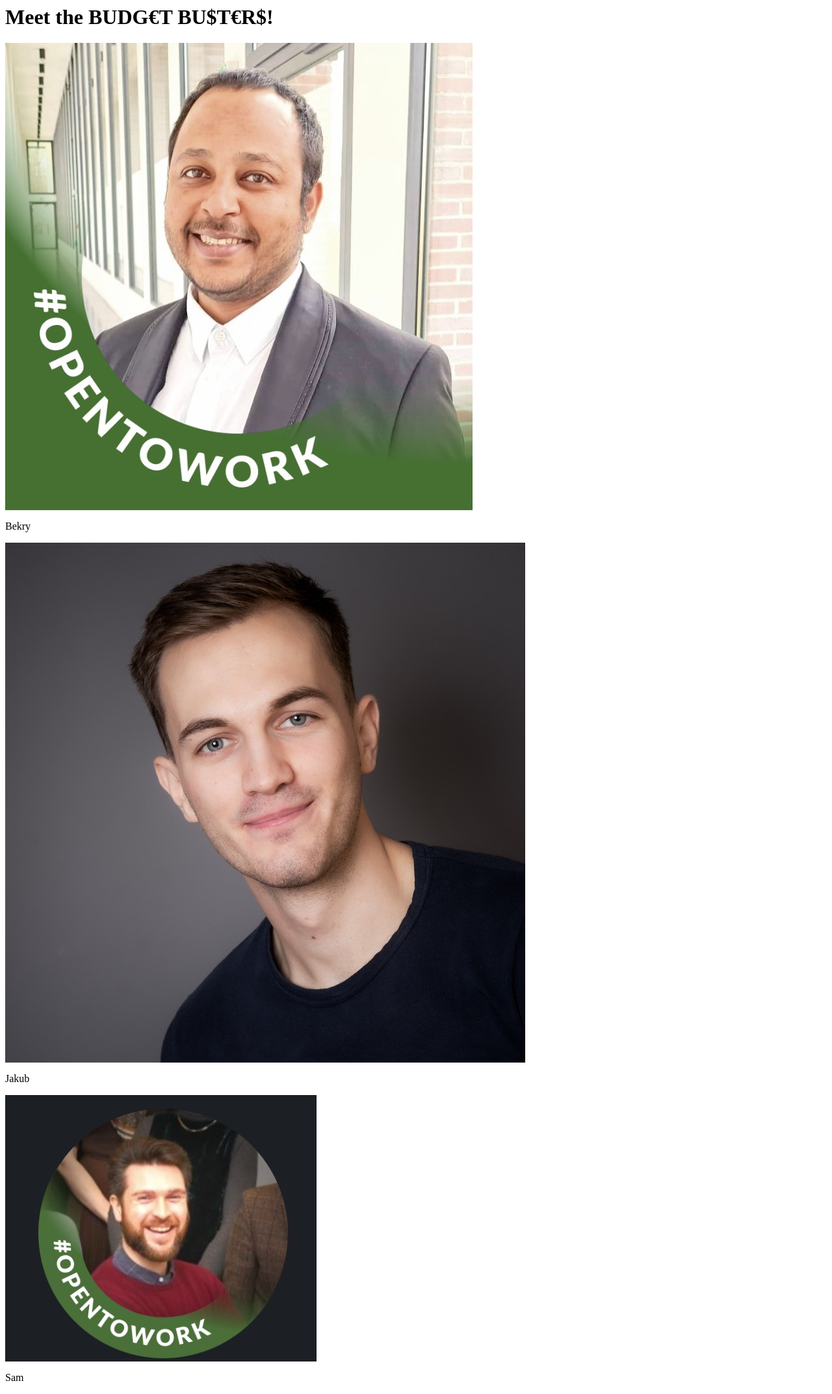
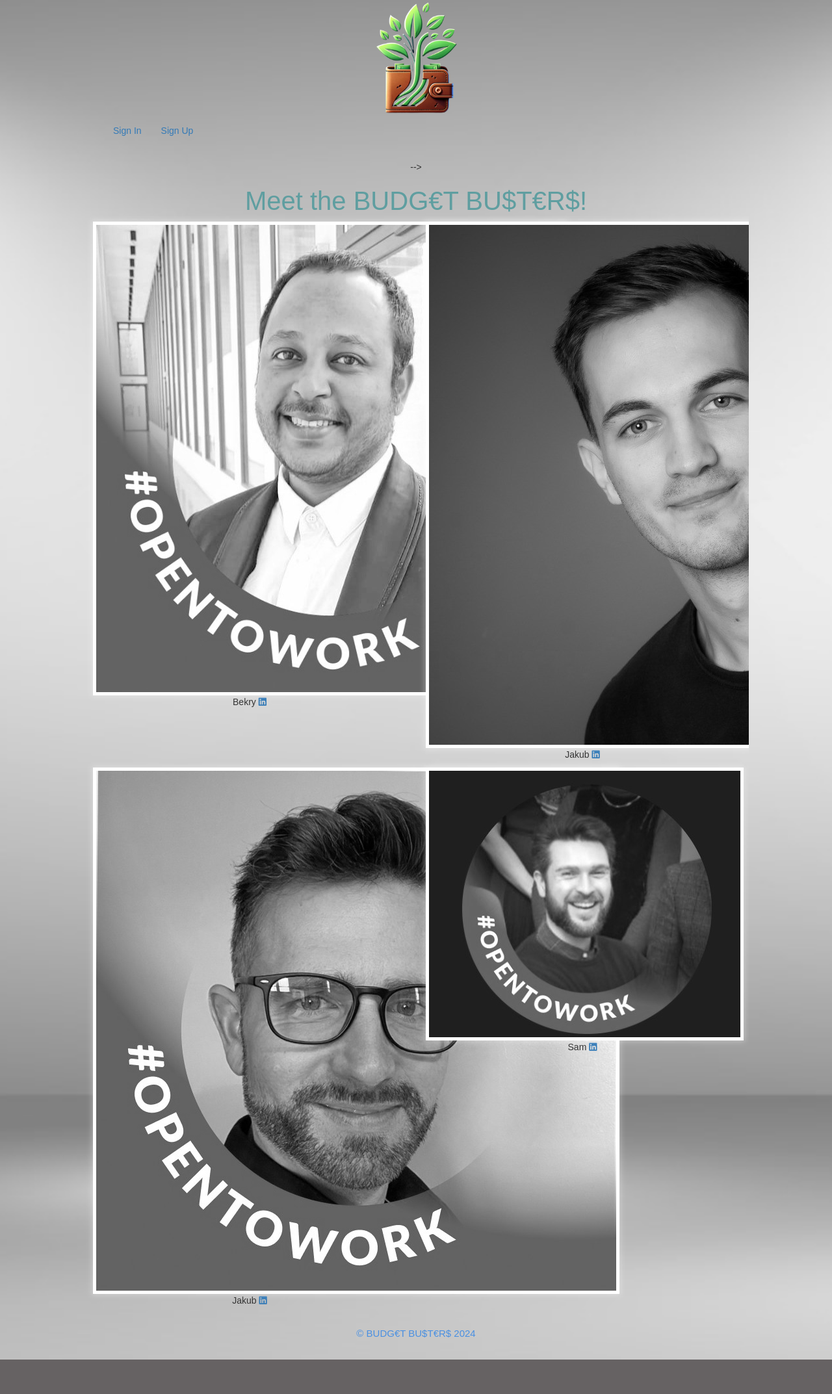
Before and after one commit to rstan-dev/jan24-hackathon, a Django app: page /about-us.html/ in a window 1280 px wide. Shown: the whole page at 65% size. After the commit the page ends 2092 px from the top, so only its background shows below. Run offline with Django 3.2, Linux system fonts and the light colour scheme; some libraries are stand-ins or nearby versions.

Commit message:
Update about-us.html and footer.html styling and content.

```diff
--- a/home/templates/home/about-us.html
+++ b/home/templates/home/about-us.html
@@ -1,6 +1,9 @@
+{% extends "base.html" %}
 {% load static %}
 
-{% block content %}
+<!-- {% load static %}
+
+{% block content %} -->
 
 <!-- About Us Page -->
 
@@ -57,6 +60,18 @@
               </p>
           </div>
 
+            <div class=" col-md-6 col-sm-12" id="russ">
+                <a href="https://www.linkedin.com/in/russellstanleysmith/">
+                    <img src="/static/media/about-us/about-us-russ.jpg" class="img-fluid rounded-circle avatar">
+                </a>
+                <p class="about-card-text customize-button w-100">Jakub
+                <a href="https://www.linkedin.com/in/russellstanleysmith/">
+                    <i class="fab fa-linkedin"></i>
+                </a>
+                </p>
+            </div>
+
+
           <div class=" col-md-6 col-sm-12" id="sam">
             <a href="https://www.linkedin.com/in/sam-o-brien-olinger-b658283a/">
                 <img src="/static/media/about-us/Sam.jpg" alt="Sam's Image" class="img-fluid rounded-circle avatar">
--- a/static/css/base.css
+++ b/static/css/base.css
@@ -199,9 +199,10 @@
 }
 
 .footer-text {
-  font-size: 16px; /* Set the font size for the <p> element */
-  margin: 0; /* Remove default margin */
-  color:cadetblue;
+  font-size: 15px;
+  margin: 0;
+  font-family: fantasy;
+  color:#4A90E2;
 }
 
 .footer-text a:hover {
@@ -224,9 +225,30 @@
 
 ul.social-networks a {
   text-decoration: none;
-  color:cadetblue; /* Add your preferred link color */
+  color:#4A90E2;
 }
 
 ul.social-networks a:hover {
-  color: rgb(9, 102, 14);
+  color: #4C9A2A;
 }
+
+
+/* About us page */
+.about-card {
+  background-color: rgba(255, 255, 255, 0.8);
+  border-radius: 15px;
+  box-shadow: 0 4px 8px rgba(0, 0, 0, 0.1);
+}
+
+.avatar {
+  border: 5px solid white;
+  transition: transform 0.3s ease, box-shadow 0.3s ease, filter 0.3s ease;
+  filter: grayscale(100%);
+  box-shadow: 0 0 8px 2px rgba(255, 255, 255, 0.3);
+}
+
+.avatar:hover {
+  transform: translateY(-5px);
+  box-shadow: 0 8px 16px rgba(0, 0, 0, 0.2);
+  filter: grayscale(0%);
+}
```
Also changed, not shown: static/media/about-us/about-us-russ.jpg (added).
